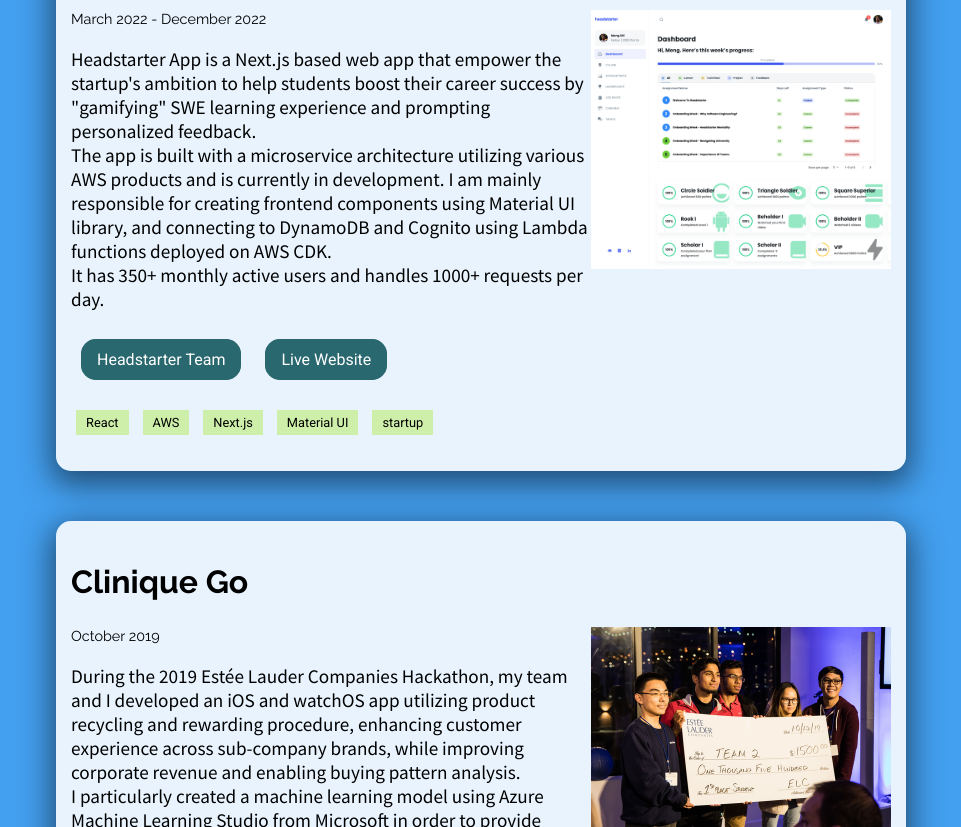
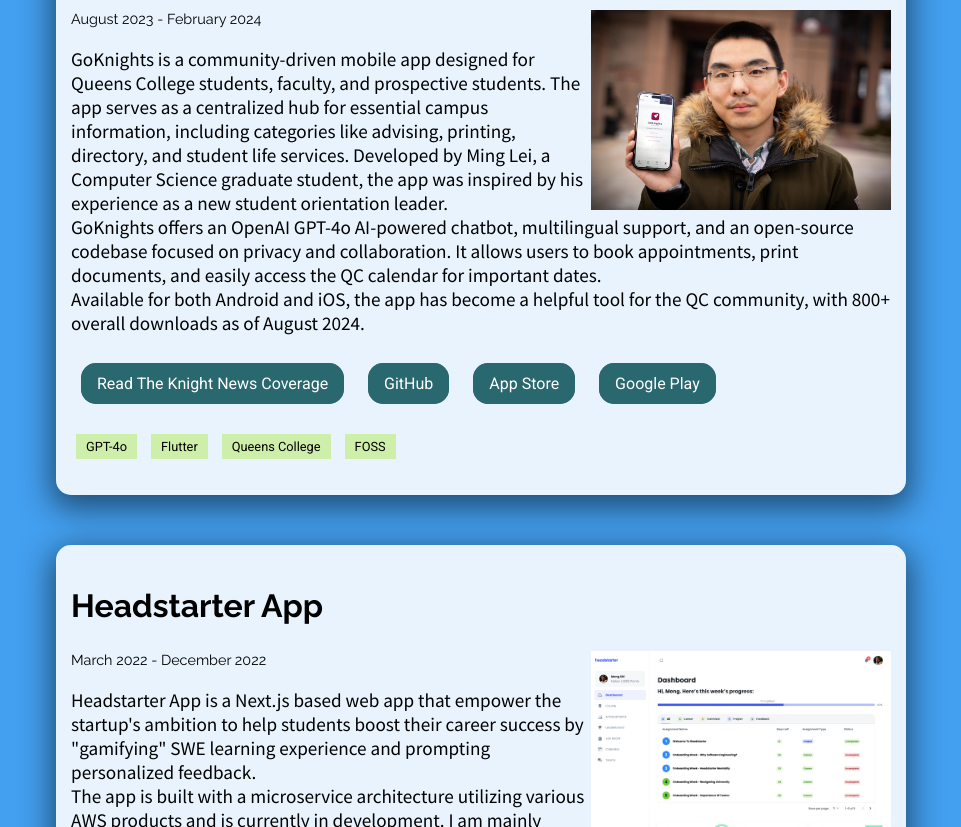
Before and after one commit to popoway/portfolio-page, a plain HTML site: page index.html in a window 1280 px wide. Shown: the part 340-1167 px from the top of the page, without its empty margins (159-1120 px from the left). Drawn offline with Linux system fonts and the light colour scheme; a script that the page names is missing.

Commit message:
feat: 2024 content

```diff
--- a/assets/js/main.js
+++ b/assets/js/main.js
@@ -4,7 +4,7 @@
 
 function hack() {
   console.log('%cHi there!', 'color:white; background:#439FEF; font-size: 16pt');
-  console.log('%cLove to hack? Connect with me on LinkedIn: ming.fyi/linkedin or Email me at hello@popoway.cloud', 'font-size: 12pt');
+  console.log('%cLove to hack? Connect with me on LinkedIn: ming.fyi/linkedin or Email me at ming@popoway.com', 'font-size: 12pt');
 }
 
 function newTab() {
--- a/index.html
+++ b/index.html
@@ -30,6 +30,37 @@
         </ul>
       </nav>
     </header>
+    <section id="goknights-app" class="project">
+      <h2 class="project-title">GoKnights App</h2>
+      <span class="project-date">August 2023 - February 2024</span>
+      <img class="project-screenshot" src="./assets/img/goknights-app.jpg" title="Ming and his GoKnights App"
+        alt="Ming holding an iPhone with GoKnights App installed">
+      <p class="project-description">
+        GoKnights is a community-driven mobile app designed for Queens College students, faculty, and prospective students.
+        The app serves as a centralized hub for essential campus information, including categories like advising, printing,
+        directory, and student life services. Developed by Ming Lei, a Computer Science graduate student, the app was
+        inspired by his experience as a new student orientation leader. <br>
+        GoKnights offers an OpenAI GPT-4o AI-powered chatbot, multilingual support, and an open-source codebase focused on privacy and
+        collaboration. It allows users to book appointments, print documents, and easily access the QC calendar for
+        important dates. <br>
+        Available for both Android and iOS, the app has become a helpful tool for the QC community, with 800+ overall downloads as of August 2024.
+      </p>
+      <span class="sr-only">Project Links:</span>
+      <ul class="project-links">
+        <li><a href="https://www.theknightnews.com/2024/02/26/goknights-an-app-for-the-community-by-the-community/">Read
+            The Knight News Coverage</a></li>
+        <li><a href="https://github.com/popoway/goknights">GitHub</a></li>
+        <li><a href="https://apps.apple.com/us/app/goknights/id6463623285?platform=ipad">App Store</a></li>
+        <li><a href="https://play.google.com/store/apps/details?id=com.popoway.goknights">Google Play</a></li>
+      </ul>
+      <span class="sr-only">Project Tags:</span>
+      <ul class="project-tags">
+        <li>GPT-4o</li>
+        <li>Flutter</li>
+        <li>Queens College</li>
+        <li>FOSS</li>
+      </ul>
+    </section>
     <section id="headstarter-app" class="project">
       <h2 class="project-title">Headstarter App</h2>
       <span class="project-date">March 2022 - December 2022</span>
@@ -189,7 +220,7 @@
     </section>
     <footer>
       <span>
-        &copy; 2022 Ming Lei. All rights reserved.
+        &copy; 2024 Ming Lei. All rights reserved. <br> Codebase licensed under the <a href="https://popoway.mit-license.org/">MIT License</a>.
       </span>
       <span class="dark-mode-indicator" title="This follows system settings" aria-hidden="true"><span>
     </footer>
```
Also changed, not shown: assets/img/goknights-app.jpg (added).
